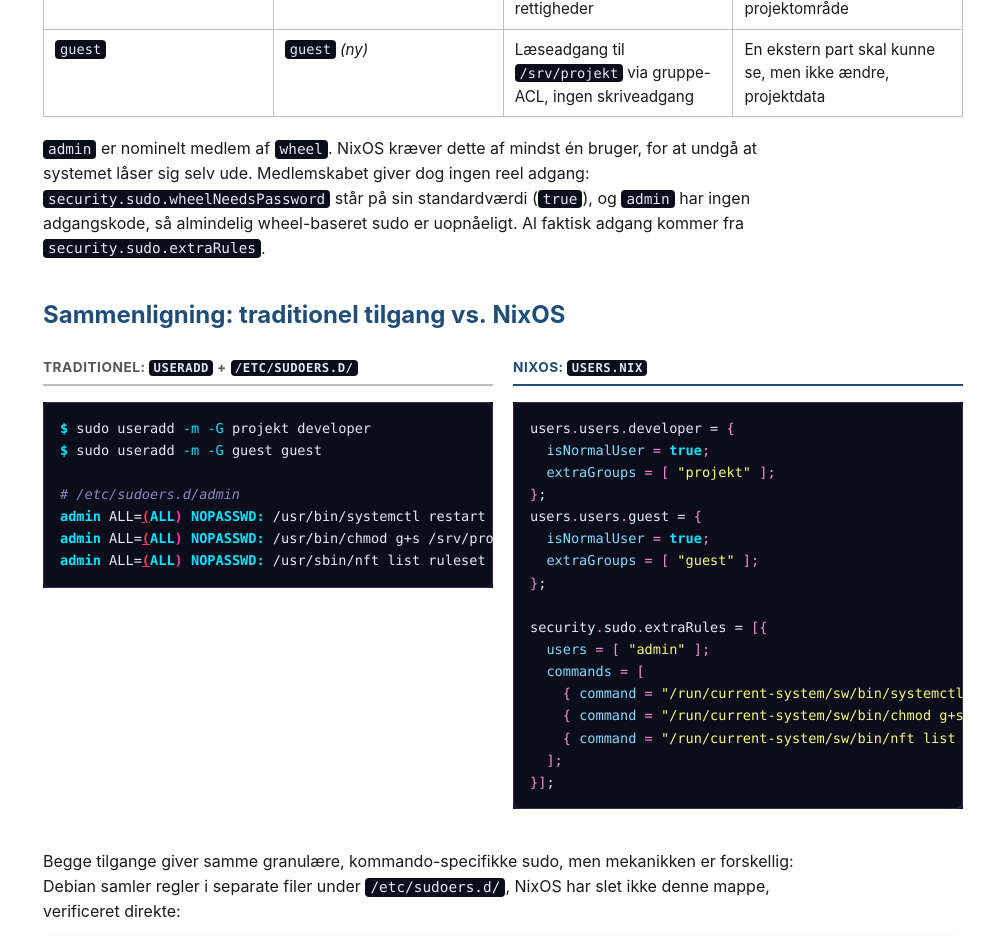
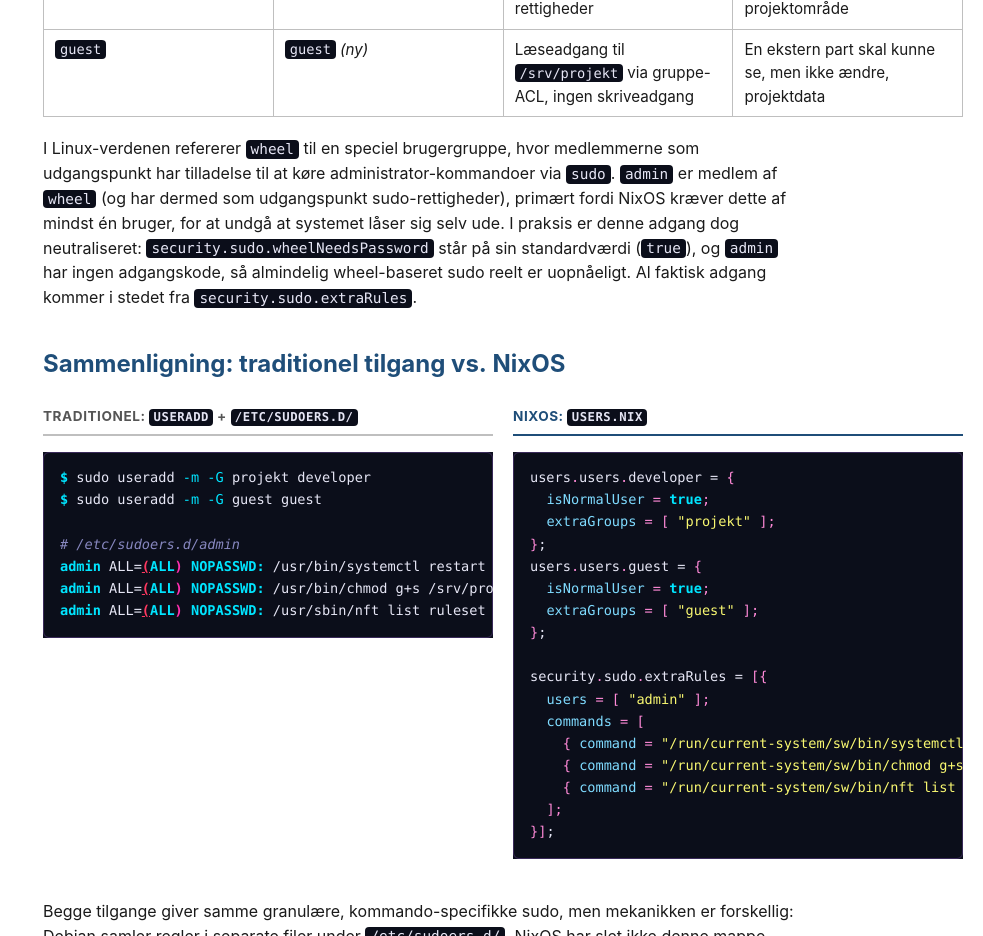
Before and after one commit to LOLCATATONIA/NixOS_vs_Debian_server, a plain HTML site: page index.html in a window 1280 px wide. Shown: the part 10120-11056 px from the top of the page, without its empty margins (297-1280 px from the left). Drawn offline with Linux system fonts and the light colour scheme.

Commit message:
Ekstra visudo-tjek efter senere sudoers-tilføjelser, omformulér wheel-sætning
- 08-debian-provision.sh: visudo -c manglede efter de sudoers-linjer, der
  tilføjes i setup_sudo_documentation_rules, kun den første skrivning blev
  tjekket. Rettet og genverificeret (tredje kørsel mod den kørende VM).
- Modul 3: erstat "admin er nominelt medlem af wheel" med en forklaring af
  hvad wheel-gruppen faktisk er, før pointen om at adgangen er neutraliseret.

```diff
--- a/index.html
+++ b/index.html
@@ -895,13 +895,17 @@ skriveadgang</td>
 </tr>
 </tbody>
 </table>
-<p><code>admin</code> er nominelt medlem af <code>wheel</code>. NixOS
-kræver dette af mindst én bruger, for at undgå at systemet låser sig
-selv ude. Medlemskabet giver dog ingen reel adgang:
-<code>security.sudo.wheelNeedsPassword</code> står på sin standardværdi
-(<code>true</code>), og <code>admin</code> har ingen adgangskode, så
-almindelig wheel-baseret sudo er uopnåeligt. Al faktisk adgang kommer
-fra <code>security.sudo.extraRules</code>.</p>
+<p>I Linux-verdenen refererer <code>wheel</code> til en speciel
+brugergruppe, hvor medlemmerne som udgangspunkt har tilladelse til at
+køre administrator-kommandoer via <code>sudo</code>. <code>admin</code>
+er medlem af <code>wheel</code> (og har dermed som udgangspunkt
+sudo-rettigheder), primært fordi NixOS kræver dette af mindst én bruger,
+for at undgå at systemet låser sig selv ude. I praksis er denne adgang
+dog neutraliseret: <code>security.sudo.wheelNeedsPassword</code> står på
+sin standardværdi (<code>true</code>), og <code>admin</code> har ingen
+adgangskode, så almindelig wheel-baseret sudo reelt er uopnåeligt. Al
+faktisk adgang kommer i stedet fra
+<code>security.sudo.extraRules</code>.</p>
 <h2 id="sammenligning-traditionel-tilgang-vs.-nixos-2">Sammenligning:
 traditionel tilgang vs. NixOS</h2>
 <div class="compare">
```
Also changed, not shown: report/03-brugere-og-grupper.md (+7 -4 lines), 1 other file.
